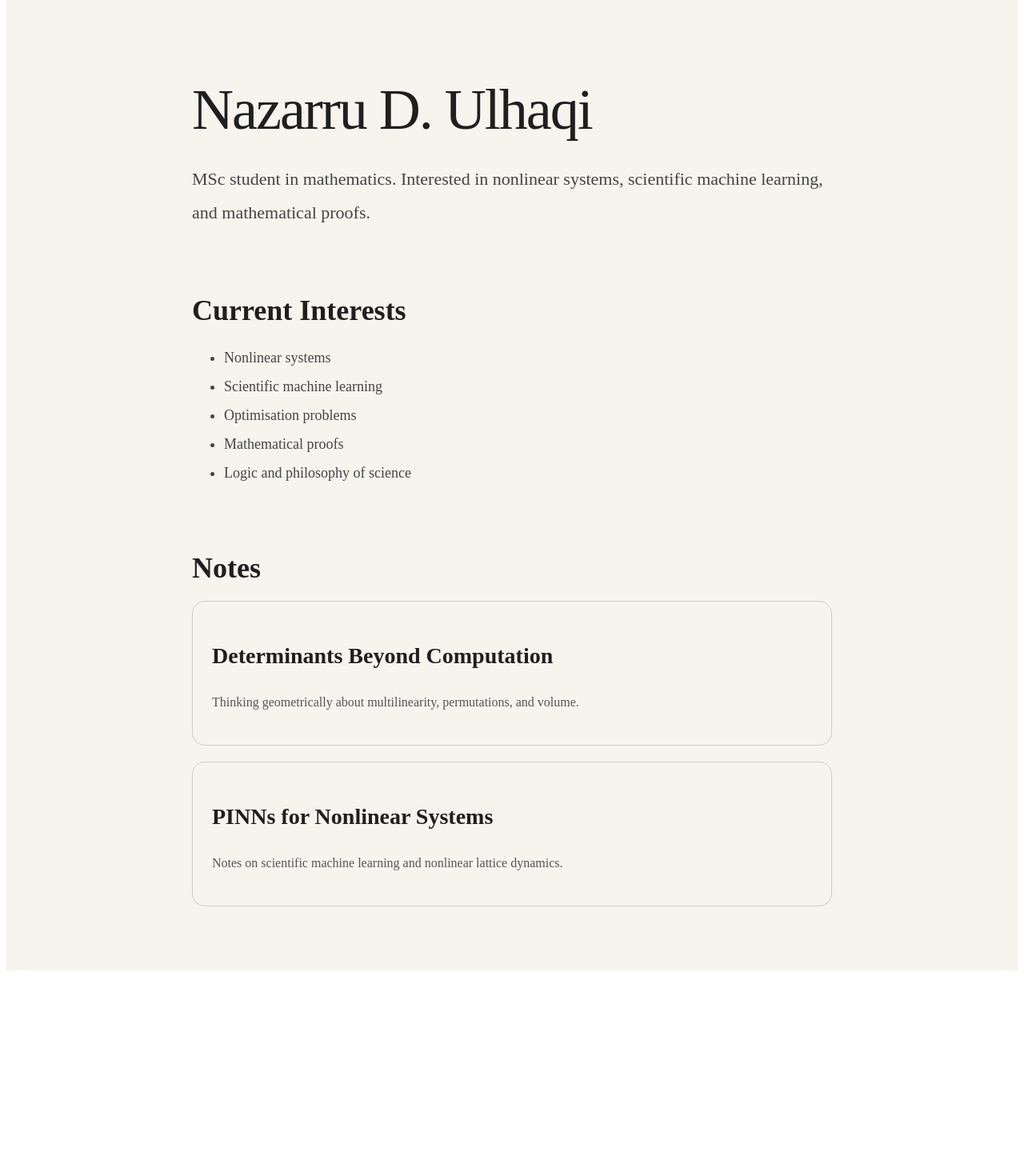
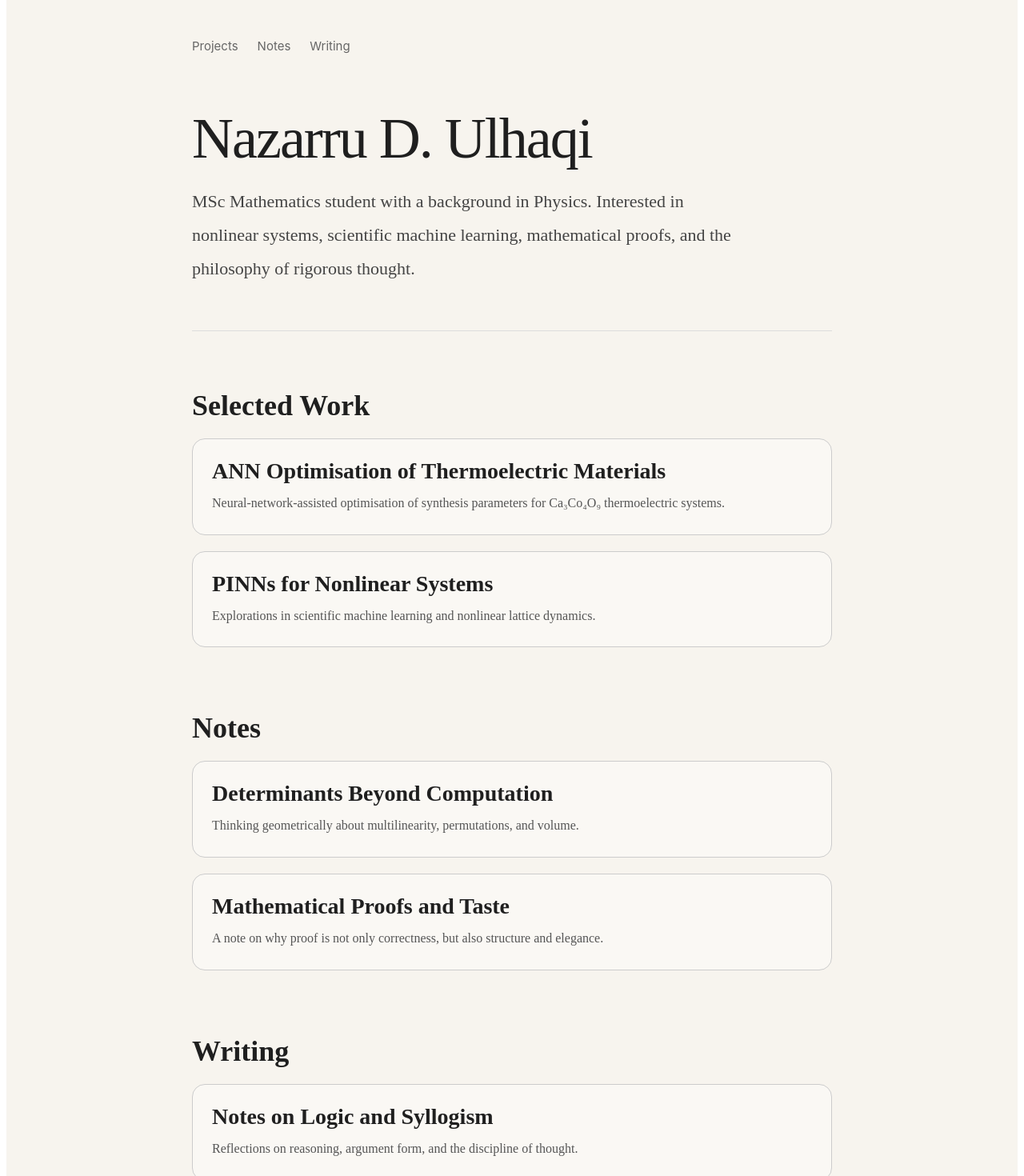
Before and after one commit to nazarru-ulhaqi/portf, a Next.js app: page / in a window 1280 px wide. Shown: the part 40-1510 px from the top of the page at 80% size. Before the commit the page ends 1261 px from the top, so only its background shows below. Built offline with nearby package versions, Linux system fonts and the light colour scheme.

Commit message:
Enhance Home component with projects, notes, and writings
Added sections for projects, notes, and writings with descriptions to the Home component.

```diff
--- a/src/app/page.js
+++ b/src/app/page.js
@@ -1,40 +1,192 @@
 export default function Home() {
+  const projects = [
+    {
+      title: "ANN Optimisation of Thermoelectric Materials",
+      description:
+        "Neural-network-assisted optimisation of synthesis parameters for Ca₃Co₄O₉ thermoelectric systems.",
+    },
+    {
+      title: "PINNs for Nonlinear Systems",
+      description:
+        "Explorations in scientific machine learning and nonlinear lattice dynamics.",
+    },
+  ];
+
+  const notes = [
+    {
+      title: "Determinants Beyond Computation",
+      description:
+        "Thinking geometrically about multilinearity, permutations, and volume.",
+    },
+    {
+      title: "Mathematical Proofs and Taste",
+      description:
+        "A note on why proof is not only correctness, but also structure and elegance.",
+    },
+  ];
+
+  const writings = [
+    {
+      title: "Notes on Logic and Syllogism",
+      description:
+        "Reflections on reasoning, argument form, and the discipline of thought.",
+    },
+    {
+      title: "Physics, Mathematics, and Modelling",
+      description:
+        "Why formalism matters when one moves from physical intuition to abstraction.",
+    },
+  ];
+
   return (
-    <main style={{ minHeight: "100vh", background: "#f7f4ee", color: "#1f1f1f", padding: "80px 24px", fontFamily: "serif" }}>
+    <main
+      style={{
+        minHeight: "100vh",
+        background: "#f7f4ee",
+        color: "#1f1f1f",
+        padding: "80px 24px",
+        fontFamily: "serif",
+      }}
+    >
       <div style={{ maxWidth: "800px", margin: "0 auto" }}>
-        <h1 style={{ fontSize: "72px", fontWeight: "500", letterSpacing: "-2px", marginBottom: "24px" }}>Nazarru D. Ulhaqi</h1>
-        <p style={{ fontSize: "22px", lineHeight: 1.9, color: "#444", color: "#444" }}>
-          MSc student in mathematics. Interested in nonlinear systems, scientific machine learning, and mathematical proofs.
-        </p>
+        <nav
+          style={{
+            display: "flex",
+            gap: "24px",
+            marginBottom: "72px",
+            fontFamily: "Inter, sans-serif",
+            fontSize: "15px",
+            color: "#666",
+          }}
+        >
+          <a href="#projects" style={{ textDecoration: "none", color: "inherit" }}>
+            Projects
+          </a>
+          <a href="#notes" style={{ textDecoration: "none", color: "inherit" }}>
+            Notes
+          </a>
+          <a href="#writing" style={{ textDecoration: "none", color: "inherit" }}>
+            Writing
+          </a>
+        </nav>
 
-        <section style={{ marginTop: "80px" }}>
-          <h2 style={{ fontSize: "36px", marginBottom: "20px" }}>Current Interests</h2>
-          <ul style={{ lineHeight: 2, color: "#444", fontSize: "18px" }}>
-            <li>Nonlinear systems</li>
-            <li>Scientific machine learning</li>
-            <li>Optimisation problems</li>
-            <li>Mathematical proofs</li>
-            <li>Logic and philosophy of science</li>
-          </ul>
+        <header style={{ paddingBottom: "56px", borderBottom: "1px solid #ddd" }}>
+          <h1
+            style={{
+              fontSize: "72px",
+              fontWeight: "500",
+              letterSpacing: "-2px",
+              margin: "0 0 24px 0",
+              lineHeight: 0.95,
+            }}
+          >
+            Nazarru D. Ulhaqi
+          </h1>
+
+          <p
+            style={{
+              fontSize: "22px",
+              lineHeight: 1.9,
+              color: "#444",
+              margin: 0,
+              maxWidth: "680px",
+            }}
+          >
+            MSc Mathematics student with a background in Physics. Interested in
+            nonlinear systems, scientific machine learning, mathematical proofs,
+            and the philosophy of rigorous thought.
+          </p>
+        </header>
+
+        <section id="projects" style={{ marginTop: "72px" }}>
+          <h2 style={{ fontSize: "36px", marginBottom: "20px" }}>Selected Work</h2>
+
+          <div style={{ display: "grid", gap: "20px" }}>
+            {projects.map((item) => (
+              <article
+                key={item.title}
+                style={{
+                  border: "1px solid #ccc",
+                  borderRadius: "16px",
+                  padding: "24px",
+                  background: "rgba(255,255,255,0.35)",
+                }}
+              >
+                <h3 style={{ fontSize: "28px", margin: "0 0 10px 0" }}>
+                  {item.title}
+                </h3>
+                <p style={{ color: "#555", lineHeight: 1.8, margin: 0 }}>
+                  {item.description}
+                </p>
+              </article>
+            ))}
+          </div>
         </section>
 
-        <section style={{ marginTop: "80px" }}>
+        <section id="notes" style={{ marginTop: "80px" }}>
           <h2 style={{ fontSize: "36px", marginBottom: "20px" }}>Notes</h2>
 
-          <div style={{ border: "1px solid #ccc", borderRadius: "16px", padding: "24px", marginBottom: "20px" }}>
-            <h3 style={{ fontSize: "28px" }}>Determinants Beyond Computation</h3>
-            <p style={{ color: "#555", lineHeight: 1.7 }}>
-              Thinking geometrically about multilinearity, permutations, and volume.
-            </p>
-          </div>
-
-          <div style={{ border: "1px solid #ccc", borderRadius: "16px", padding: "24px" }}>
-            <h3 style={{ fontSize: "28px" }}>PINNs for Nonlinear Systems</h3>
-            <p style={{ color: "#555", lineHeight: 1.7 }}>
-              Notes on scientific machine learning and nonlinear lattice dynamics.
-            </p>
+          <div style={{ display: "grid", gap: "20px" }}>
+            {notes.map((item) => (
+              <article
+                key={item.title}
+                style={{
+                  border: "1px solid #ccc",
+                  borderRadius: "16px",
+                  padding: "24px",
+                  background: "rgba(255,255,255,0.35)",
+                }}
+              >
+                <h3 style={{ fontSize: "28px", margin: "0 0 10px 0" }}>
+                  {item.title}
+                </h3>
+                <p style={{ color: "#555", lineHeight: 1.8, margin: 0 }}>
+                  {item.description}
+                </p>
+              </article>
+            ))}
           </div>
         </section>
+
+        <section id="writing" style={{ marginTop: "80px" }}>
+          <h2 style={{ fontSize: "36px", marginBottom: "20px" }}>Writing</h2>
+
+          <div style={{ display: "grid", gap: "20px" }}>
+            {writings.map((item) => (
+              <article
+                key={item.title}
+                style={{
+                  border: "1px solid #ccc",
+                  borderRadius: "16px",
+                  padding: "24px",
+                  background: "rgba(255,255,255,0.35)",
+                }}
+              >
+                <h3 style={{ fontSize: "28px", margin: "0 0 10px 0" }}>
+                  {item.title}
+                </h3>
+                <p style={{ color: "#555", lineHeight: 1.8, margin: 0 }}>
+                  {item.description}
+                </p>
+              </article>
+            ))}
+          </div>
+        </section>
+
+        <footer
+          style={{
+            marginTop: "96px",
+            paddingTop: "24px",
+            borderTop: "1px solid #ddd",
+            color: "#666",
+            fontSize: "15px",
+            lineHeight: 1.8,
+          }}
+        >
+          <p style={{ margin: 0 }}>
+            Built as a quiet archive of ideas, methods, and unfinished thoughts.
+          </p>
+        </footer>
       </div>
     </main>
   );
```
